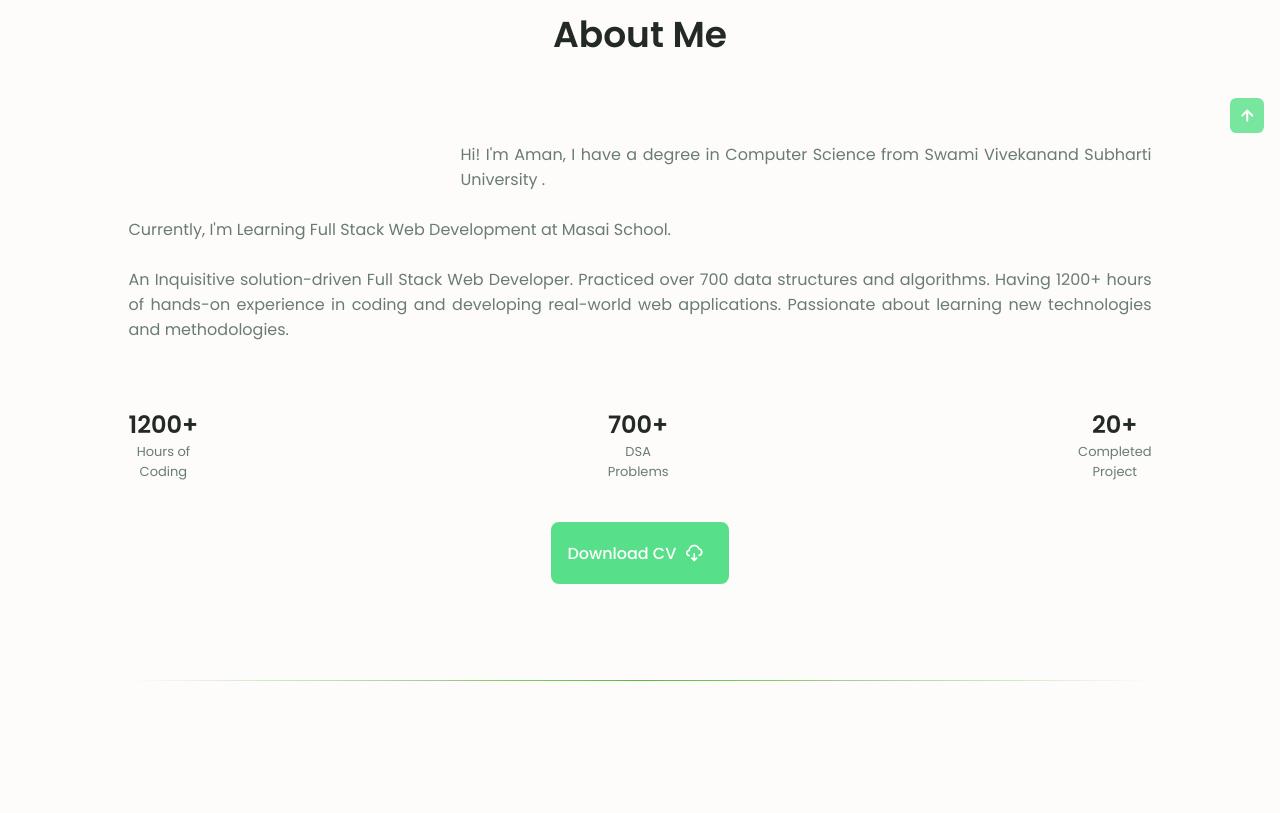
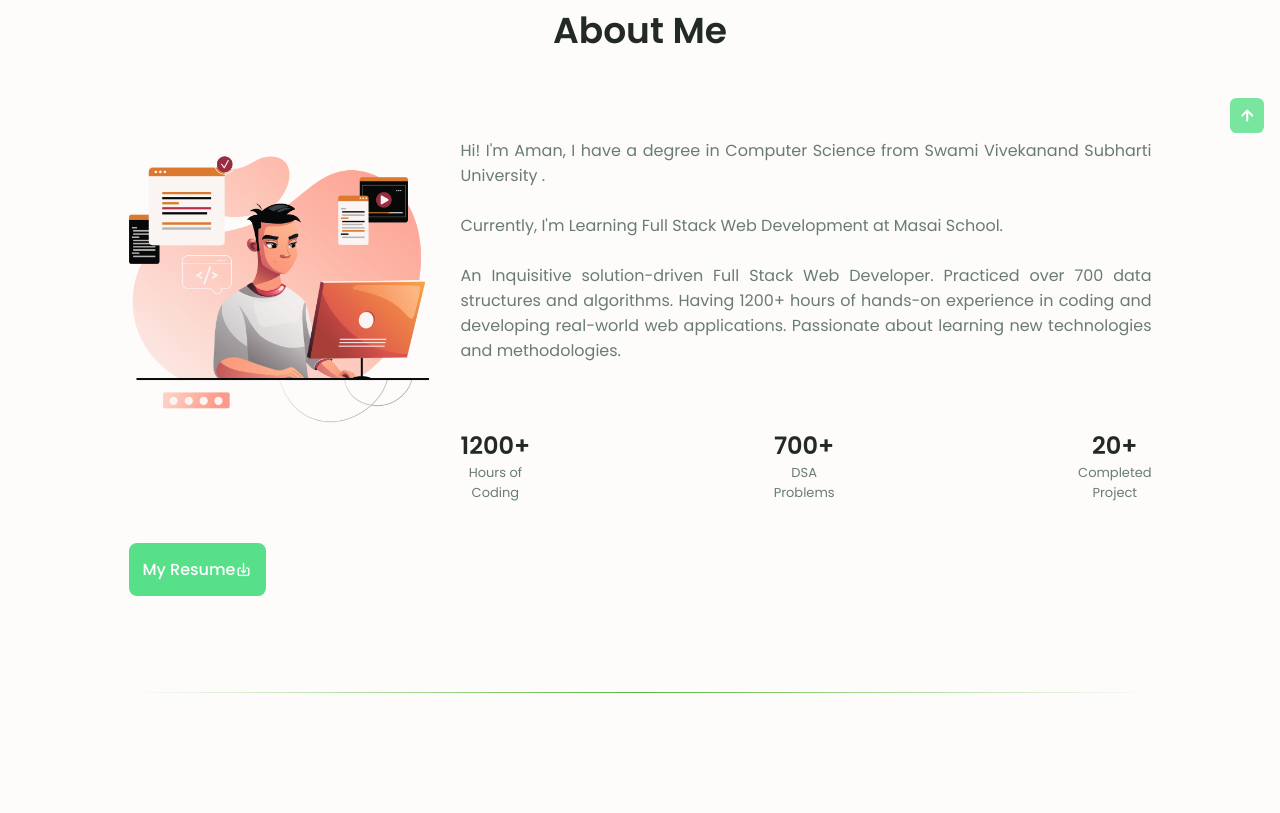
Before and after one commit to Amanastel/amanastel.github.io, a plain HTML site: page index.html in a window 1280 px wide. Shown: the part 827-1640 px from the top of the page. Drawn offline with nearby package versions, Linux system fonts and the light colour scheme; a script that the page names is missing; a small style sheet from the web is missing.

Commit message:
new data update

```diff
--- a/assets/css/styles.css
+++ b/assets/css/styles.css
@@ -427,6 +427,39 @@ img {
     margin-bottom: 2rem;
     display: block;
 
+}
+#resume-button-1 {
+    font-family: 'Poppins', sans-serif;
+    font-size: var(--small-font-size);
+    font-weight: var(--font-medium);
+    /* color: var(--title-color); */
+    background-color: transparent;
+    border: 0;
+    padding: 0 1.5rem 0;
+    transition: 0.5s;
+}
+#resume-link-2 {
+    font-size: var(--normal-font-size);
+    color: #fff;
+    font-family: 'Poppins', sans-serif;
+}
+.button-flex {
+    display: inline-flex;
+    align-items: center;
+}
+a {
+    text-decoration: none;
+}
+.button {
+    display: inline-block;
+    background-color: var(--first-color);
+    color: #fff;
+    padding: var(--mb-0-75);
+    border: 2px solid var(--first-color);
+    border-radius: 0.5rem;
+    font-weight: var(--font-medium);
+    transition: 0.5s;
+    margin-right: var(--mb-0-75);
 }
 
 .about__description {
--- a/index.html
+++ b/index.html
@@ -150,14 +150,14 @@
 
 <!--==================== ABOUT ====================-->
 <section class="about section" id="about">
+
     <p id="user-detail-intro" style="display:none;">
         "Java","Spring Boot","Hibernate","Maven","MySQL","Backend","Firebase","Git","JavaScript","HTML","CSS","RDBMS"</p>
     <h2 class="section__title">About Me</h2>
     <span class="section__subtitle"></span>
 
     <div class="about__container container">
-        <img src="assets/img/about.png" alt="" class="about__img">
-
+        <img src="assets/img/2.png" alt="" class="about__img">
         <div class="about__data">
             <p class="about__description" id="user-detail-intro">
                 Hi! I'm Aman, I have a degree in Computer Science from Swami Vivekanand Subharti University
@@ -192,11 +192,20 @@
             </div>
 
             <!-- button -> a ->  -->
-            <div class="about__buttons" >
+            <!-- <div class="about__buttons" >
                 <a id="resume-button-2" download="" href="assets/pdf/Aman_Kumar.pdf" target="_blank"
                     class="button button--flex">
-                    Download CV<i class="uil uil-cloud-download button__icon"></i>&nbsp&nbsp
+                    My Resume<i class="uil uil-cloud-download button__icon"></i>&nbsp&nbsp
                 </a>
+            </div> -->
+
+            <div class="about_buttons">
+                <button class="button" id="resume-button-2">
+                    <a href="assets/pdf/Aman_Kumar.pdf" class="button-flex" id="resume-link-2"
+                        onclick="window.open('assets/pdf/Aman_Kumar.pdf')" target="_blank" download>
+                        My Resume <i class="uil uil-download-alt button_icon"></i>
+                    </a>
+                </button>
             </div>
         </div>
     </div>
@@ -897,6 +906,7 @@
             <div class="contact__container container grid">
                 <div>
 
+
                     <div class="contact__information">
                         <a href="https://github.com/amanastel" target="_blank"><i
                                 class="uil uil-github contact__icon"></i></a>
@@ -904,6 +914,17 @@
                             <h3 class="contact__title">GitHub</h3>
                             <a id="contact-github" href="https://github.com/amanastel" target="_blank"><span
                                     class="contact__subtitle">@amanastel</span></a>
+                        </div>
+                    </div>
+
+
+                    <div class="contact__information">
+                        <a id="contact-linkedin" href="https://www.linkedin.com/in/aman-astel-18a543198/"
+                            target="_blank"><i class="uil uil-phone-alt contact__icon"></i></a>
+                        <div>
+                            <h3 class="contact__title">Call Me</h3>
+                            <a href="#" target="_blank"><span
+                                    class="contact__subtitle">+91 7007219431</span></a>
                         </div>
                     </div>
 
@@ -1038,7 +1059,7 @@
 
 <!--==================== GITHUB STATES LIBRARY ====================-->
 <script src="https://unpkg.com/github-calendar@latest/dist/github-calendar.min.js"></script>
-<script>GitHubCalendar(".Github-calendar", "07-Mayankraj", { responsive: true });</script>
+<script>GitHubCalendar(".Github-calendar", "amanastel", { responsive: true });</script>
 
 <!--==================== SWIPER JS ====================-->
 <script src="assets/js/swiper-bundle.min.js"></script>
```
Also changed, not shown: assets/img/2.png (added).
